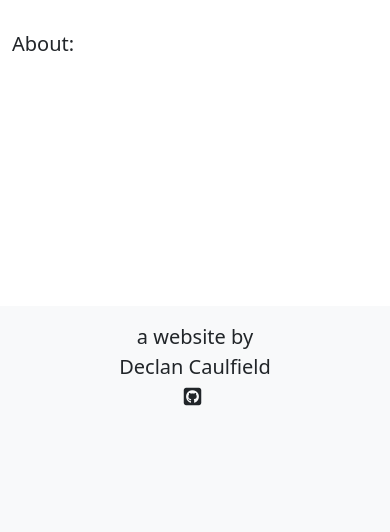
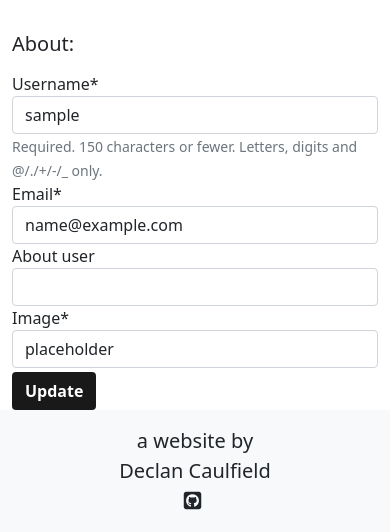
Before and after one commit to decant09/bokeh, a Django app: page /profile/ in a window 390 px wide. Shown: the part 416-948 px from the top of the page. Before the commit the page ends 822 px from the top, so only its background shows below. Run offline with Django 3.2, Linux system fonts and the light colour scheme; the visitor is signed in with stand-in values (Sample User, id 1); data comes from the database, SQL or seed files in the repository; some libraries are stand-ins or nearby versions.

Commit message:
Add update profile functionality

```diff
--- a/blog/forms.py
+++ b/blog/forms.py
@@ -1,8 +1,23 @@
-from .models import Comment
 from django import forms
+from django.contrib.auth.models import User
+from .models import Comment, Profile
 
 
 class CommentForm(forms.ModelForm):
     class Meta:
         model = Comment
         fields = ('body',)
+
+
+class EditUserForm(forms.ModelForm):
+    email = forms.EmailField()
+
+    class Meta:
+        model = User
+        fields = ['username', 'email']
+
+
+class EditProfileForm(forms.ModelForm):
+    class Meta:
+        model = Profile
+        fields = ['about_user', 'image']
--- a/blog/views.py
+++ b/blog/views.py
@@ -1,9 +1,9 @@
-from django.shortcuts import render, get_object_or_404
+from django.shortcuts import render, get_object_or_404, redirect
 from django.contrib import messages
 from django.views import generic, View
 from django.contrib.auth.decorators import login_required
 from .models import Post, Profile
-from .forms import CommentForm
+from .forms import CommentForm, EditUserForm, EditProfileForm
 
 
 def index(request):
@@ -64,5 +64,25 @@ class PostDetailView(generic.DetailView):
 
 @login_required
 def profile(request):
-    profile = Profile.objects.get(user=request.user)
-    return render(request, 'profile.html', {'profile': profile})
+    if request.method == 'POST':
+        profile = Profile.objects.get(user=request.user)
+        edit_user = EditUserForm(request.POST, instance=request.user)
+        edit_profile = EditProfileForm(request.POST,
+                                       request.FILES,
+                                       instance=request.user.profile)
+        if edit_user.is_valid() and edit_profile.is_valid():
+            edit_user.save()
+            edit_profile.save()
+            messages.success(request, f'Profile updated successfully')
+            return redirect('profile')
+    else:
+        profile = Profile.objects.get(user=request.user)
+        edit_user = EditUserForm(instance=request.user)
+        edit_profile = EditProfileForm(instance=request.user.profile)
+
+    context = {
+        'profile': profile,
+        'edit_user': edit_user,
+        'edit_profile': edit_profile
+    }
+    return render(request, 'profile.html', context)
--- a/templates/profile.html
+++ b/templates/profile.html
@@ -1,4 +1,8 @@
-{% extends "base.html" %} {% block content %}
+{% extends "base.html" %}
+<!-- Crispy form tags -->
+{% load crispy_forms_tags %}
+<!-- block tag -->
+{% block content %}
 <div class="container-fluid mt-3">
   <h3 class="mb-3">{{ user.username }}</h3>
   <div>
@@ -15,5 +19,31 @@
     <h5 class="mt-3">About:</h5>
     <p>{{ profile.about_user }}</p>
   </div>
+  <div>
+    <div class="row col-md-6">
+      <form
+        class="signup"
+        id="signup_form"
+        method="post"
+        enctype="multipart/form-data"
+      >
+        {% csrf_token %}
+        <!-- edit user -->
+        {{ edit_user|crispy }}
+        <!-- edit profile -->
+        {{ edit_profile|crispy }} {% if redirect_field_value %}
+        <input
+          type="hidden"
+          name="{{ redirect_field_name }}"
+          value="{{ redirect_field_value }}"
+        />
+        {% endif %}
+        <button class="btn mt-1 fw-bold auth-btn right" type="submit">
+          Update
+        </button>
+      </form>
+    </div>
+  </div>
 </div>
+
 {% endblock %}
```
